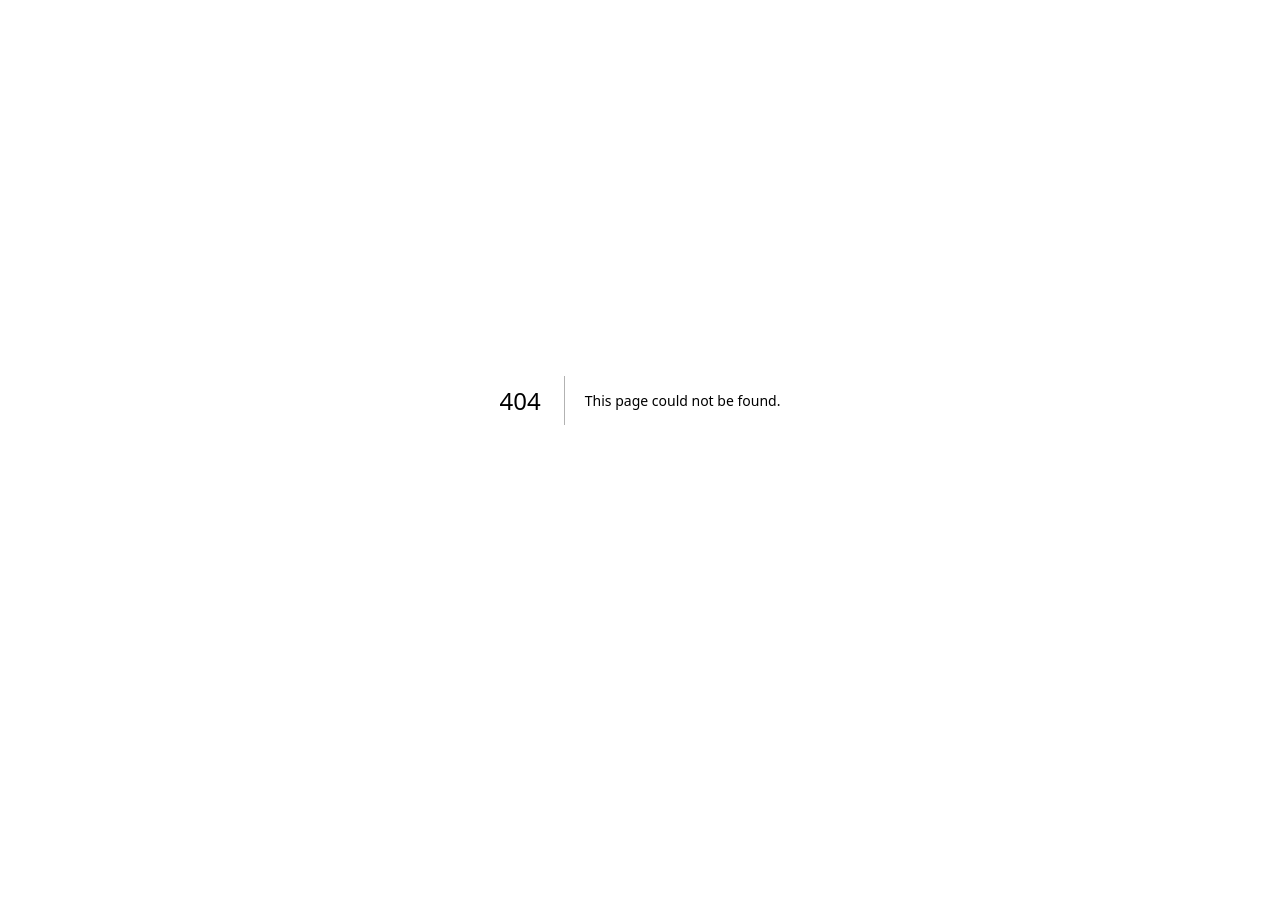
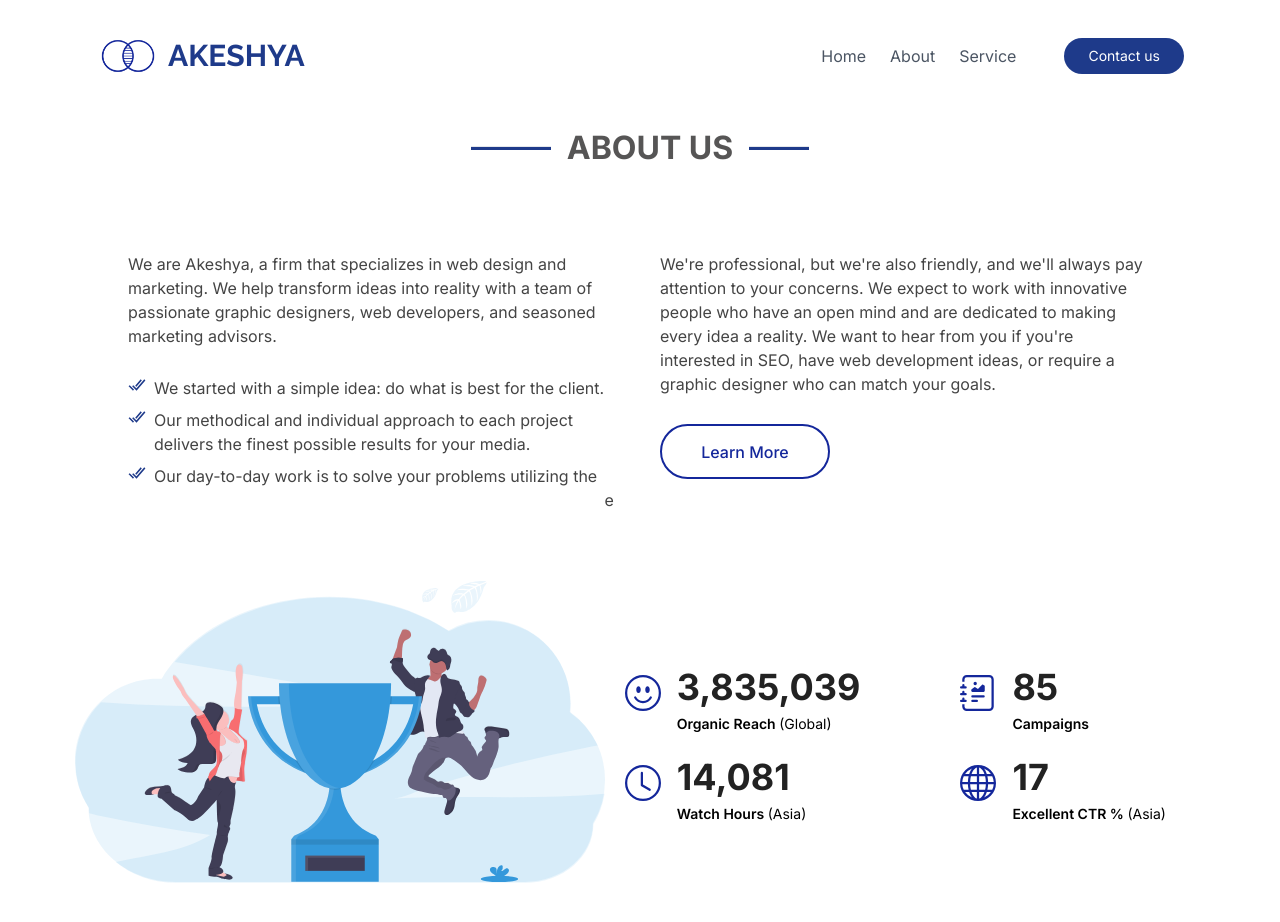
Before and after one commit to Jinshidjinu/Akeshya_Website, a Next.js app: page /about in a window 1280 px wide. Before the commit this address had no page. Shown: the top 922 px of the page. Before the commit the page ends 800 px from the top, so only its background shows below. Built offline with nearby package versions, Linux system fonts and the light colour scheme.

Commit message:
project is completed

```diff
--- a/app/Components/Home/Contact/Contact.tsx
+++ b/app/Components/Home/Contact/Contact.tsx
@@ -1,4 +1,4 @@
-"use client"; // This marks the component as a Client Component
+"use client";
 
 import React, { useState, FormEvent, ChangeEvent } from 'react';
 import emailjs from '@emailjs/browser';
--- a/app/Components/Home/Navigation/MobileNav.tsx
+++ b/app/Components/Home/Navigation/MobileNav.tsx
@@ -1,13 +1,23 @@
 import { XMarkIcon } from "@heroicons/react/16/solid";
 import React from "react";
+import Link from "next/link";
 
 interface Props {
   nav: boolean;
   closeNav: () => void;
 }
 
-const MobileNav: React.FC<Props> = ({ nav, closeNav }) =>{
-    const navAnimation = nav ? "translate-x-0" : "translate-x-[100%]";
+const MobileNav: React.FC<Props> = ({ nav, closeNav }) => {
+  const navAnimation = nav ? "translate-x-0" : "translate-x-[100%]";
+
+  const handleNavClick = (id: string) => {
+    closeNav();
+    const element = document.getElementById(id);
+    if (element) {
+      element.scrollIntoView({ behavior: "smooth" });
+    }
+  };
+
   return (
     <div className={`fixed ${navAnimation} top-0 bottom-0 left-0 right-0 w-full h-full bg-black bg-opacity-90 flex flex-col items-center justify-between z-50`}>
       <div>
@@ -15,11 +25,17 @@ const MobileNav: React.FC<Props> = ({ nav, closeNav }) =>{
       <div className="w-full h-[95%] flex items-center justify-center">
         <div className="w-[90%] h-[90%] bg-white rounded-lg p-0 flex flex-col gap-5">
           <ul className="flex flex-col justify-center cursor-pointer text-[15px] pl-6 pt-5 text-[#555555] gap-4">
-            <li className="hover:text-[#14279b] text-xl">Home</li>
-            <li className="hover:text-[#14279b] text-xl" >About</li>
-            <li className="hover:text-[#14279b] text-xl">Services</li>
+            <Link href="/" passHref>
+              <li className="hover:text-[#14279b] text-xl" >Home</li>
+            </Link>
+            <Link href="/about" passHref>
+              <li className="hover:text-[#14279b] text-xl" >About</li>
+            </Link>
+            <li className="hover:text-[#14279b] text-xl" onClick={() => handleNavClick("services")}>Services</li>
           </ul>
-          <button className='w-[300px] h-[40px] bg-[#14279b] ml-3 text-[#fff] rounded-full font-[400] text-[15px]'>Contact us</button>
+          <Link href="/contact" passHref>
+            <button className='w-[300px] h-[40px] bg-[#14279b] ml-3 text-[#fff] rounded-full font-[400] text-[15px]'>Contact us</button>
+          </Link>
           <div
             onClick={closeNav}
             className="absolute z-[100000000] top-[2rem] right-[2rem] w-[2rem] h-[2rem] text-white cursor-pointer"
--- a/app/Components/Home/Navigation/Nav.tsx
+++ b/app/Components/Home/Navigation/Nav.tsx
@@ -2,13 +2,20 @@ import React, { useEffect, useLayoutEffect, useState } from "react";
 import Image from "next/image";
 import Logo from "../../../../public/Assets/images/logo.png";
 import { Bars3Icon } from "@heroicons/react/16/solid";
-
+import Link from "next/link";
 interface Props {
   openNav: () => void;
 }
 
 const Nav: React.FC<Props> = ({ openNav }) => {
   const [scroll, setIsScrolled] = useState(false);
+
+  const handleNavClick = (id: string) => {
+    const element = document.getElementById(id);
+    if (element) {
+      element.scrollIntoView({ behavior: "smooth" });
+    }
+  };
 
   useEffect(() => {
     const handleScroll = () => {
@@ -20,8 +27,6 @@ const Nav: React.FC<Props> = ({ openNav }) => {
     };
 
     window.addEventListener("scroll", handleScroll);
-
-    // Clean up the event listener on component unmount
     return () => {
       window.removeEventListener("scroll", handleScroll);
     };
@@ -45,13 +50,19 @@ const Nav: React.FC<Props> = ({ openNav }) => {
 
         <div className="hidden md:flex items-center space-x-8">
           <ul className="flex items-center space-x-6 text-gray-600">
+          <Link href={`/`} >
             <li className="cursor-pointer">Home</li>
-            <li className="cursor-pointer">About</li>
-            <li className="cursor-pointer">Service</li>
+            </Link>
+            <Link href={`/about`} >
+              <li className="cursor-pointer">About</li>
+            </Link>
+            <li className="cursor-pointer" onClick={() => handleNavClick("services")}>Service</li>
           </ul>
+          <Link href={`/contact`} >
           <button className="ml-4 px-6 py-2 bg-blue-900 text-white rounded-full text-sm">
             Contact us
           </button>
+          </Link>
         </div>
 
         <div className="md:hidden" onClick={openNav}>
--- a/app/Components/Home/Servicess/Services.tsx
+++ b/app/Components/Home/Servicess/Services.tsx
@@ -43,7 +43,7 @@ const Services: React.FC = () => {
         description='Akeshya will serve as your consultant and development partner to help you turn your idea into a reality.'
       />
 
-      <div className='grid justify-around grid-cols-1 md:grid-cols-2 lg:grid-cols-4 gap-10 px-10 items-center w-full h-auto min-h-96' data-aos="fade-up"   >
+      <div className='grid justify-around grid-cols-1 md:grid-cols-2 lg:grid-cols-4 gap-10 px-10 items-center w-full h-auto min-h-96' data-aos="fade-up">
         {services.map(service => (
           <ServiceCard
             key={service.id}
--- /dev/null
+++ b/app/about/page.tsx
@@ -0,0 +1,25 @@
+'use client'
+
+import React from 'react'
+import About from '../Components/Home/About/About'
+import ResponsiveNav from '../Components/Home/Navigation/ResponsiveNav'
+
+function page() {
+  const openNav = () => {
+    console.log("Nav opened");
+  };
+
+  const closeNav = () => {
+    console.log("Nav closed");
+  };
+  return (
+    <>
+    <ResponsiveNav openNav={openNav} closeNav={closeNav} />
+    <div className='mt-[100px]'>
+      <About/>
+    </div>
+    </>
+  )
+}
+
+export default page
--- /dev/null
+++ b/app/contact/page.tsx
@@ -0,0 +1,25 @@
+"use client"
+
+import React from 'react'
+import Contact from '../Components/Home/Contact/Contact'
+import ResponsiveNav from '../Components/Home/Navigation/ResponsiveNav'
+
+export const contact = () => {
+    const openNav = () => {
+        console.log("Nav opened");
+      };
+
+      const closeNav = () => {
+        console.log("Nav closed");
+      };
+  return (
+    <>
+    <ResponsiveNav openNav={openNav} closeNav={closeNav} />
+    <div className='mt-[100px]'>
+        <Contact/>
+    </div>
+    </>
+  )
+}
+
+export default contact
--- a/app/page.tsx
+++ b/app/page.tsx
@@ -1,6 +1,6 @@
 "use client";
 
-import React, { useEffect } from "react";
+import React, { useEffect, useRef } from "react";
 import ResponsiveNav from "./Components/Home/Navigation/ResponsiveNav";
 import HomePage from "./Components/Home/Hero/Home";
 import HomeIcons from "./Components/Home/Hero/HomeIcons";
@@ -15,6 +15,9 @@ import AOS from "aos";
 import "aos/dist/aos.css";
 
 const Home: React.FC = () => {
+  const servicesRef = useRef<HTMLDivElement>(null);
+
+  // Initialize AOS library for animations when the component mounts
   useEffect(() => {
     AOS.init({
       startEvent: "DOMContentLoaded",
@@ -34,10 +37,12 @@ const Home: React.FC = () => {
     });
   }, []);
 
+  // Function to handle opening the navigation not implemented here
   const openNav = () => {
     console.log("Nav opened");
   };
 
+  // Function to handle closing the navigation not implemented here
   const closeNav = () => {
     console.log("Nav closed");
   };
@@ -48,7 +53,12 @@ const Home: React.FC = () => {
       <HomePage />
       <HomeIcons />
       <About />
-      <Services />
+
+      {/* Services section with a ref to scroll to */}
+      <div id="services" ref={servicesRef}>
+        <Services />
+      </div>
+
       <Process />
       <Features />
       <Contact />
```
